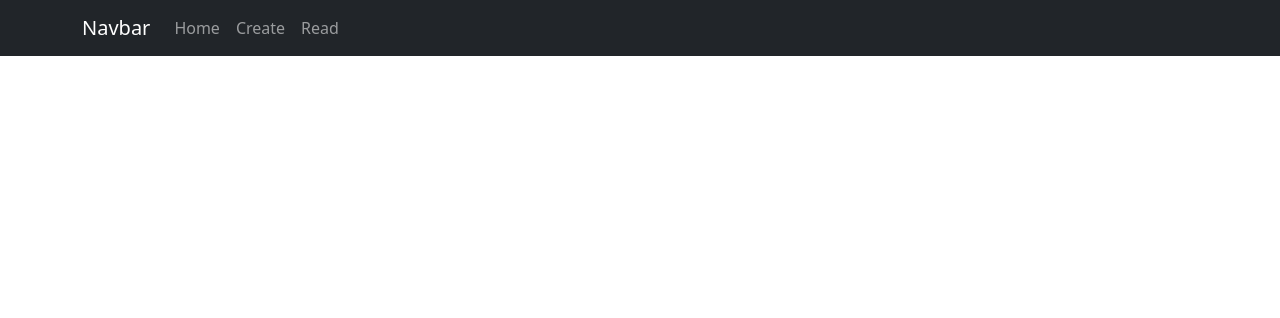
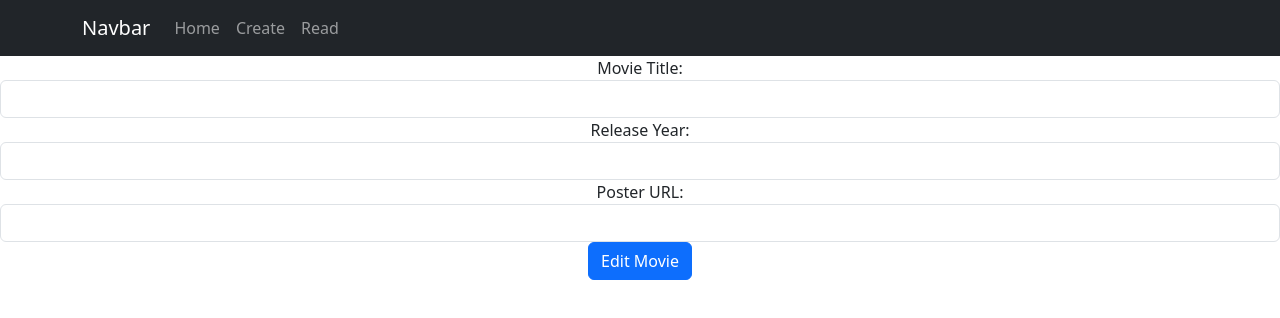
Before and after one commit to natashazywczyk/DataRep_6, a React (Create React App) app: page /edit/1 in a window 1280 px wide. Shown: the top 318 px of the page. Built offline with nearby package versions, Linux system fonts and the light colour scheme; no server answers.

Commit message:
Added edit functionality and client side changes

```diff
--- a/src/App.js
+++ b/src/App.js
@@ -6,6 +6,7 @@
 import Footer from './components/Footer';
 import Read from './components/Read';
 import Create from './components/Create';
+import Edit from './components/Edit';
 
 function App() {
 
@@ -20,6 +21,7 @@
           <Route path = "/home" element = {<Content />} />
           <Route path = "/read" element = {<Read />} />
           <Route path = "/create" element = {<Create />}/>
+          <Route path= '/edit/:id' element= {<Edit />} />
         </Routes>
       </Router>
     </div>
--- /dev/null
+++ b/src/components/Edit.js
@@ -0,0 +1,67 @@
+
+import React from 'react';
+import { useParams } from 'react-router-dom';
+import { useState, useEffect } from 'react';
+import axios from 'axios';
+import { useNavigate } from "react-router-dom";
+
+export default function Edit(props) {
+  let { id } = useParams();
+  const [title, setTitle] = useState("");
+  const [year, setYear] = useState("");
+  const [poster, setPoster] = useState("");
+  const navigate = useNavigate();
+
+useEffect(() => {
+    axios.get('http://localhost:4000/api/movies/' + id)
+        .then((response) => {
+            setTitle(response.data.title);
+            setYear(response.data.year);
+            setPoster(response.data.poster);
+        })
+        .catch((error) => {
+            console.log(error);
+        });
+}, [id]);
+
+const handleSubmit = (event) => {
+    event.preventDefault();
+    const newMovie = { id, title, year, poster };
+    axios.put('http://localhost:4000/api/movies/' + id, newMovie)
+        .then((res) => {
+            console.log(res.data);
+            navigate('/read');
+        });
+}
+
+return (
+    <div>
+        <form onSubmit={handleSubmit}>
+            <div className="form-group">
+                <label>Movie Title: </label>
+                <input type="text"
+                className="form-control"
+                value={title}
+                onChange={(e) => setTitle(e.target.value)} />
+            </div>
+            <div className="form-group">
+                <label>Release Year: </label>
+                <input type="text"
+                className="form-control"
+                value={year}
+                onChange={(e) => setYear(e.target.value)} />
+            </div>
+            <div className="form-group">
+                <label>Poster URL: </label>
+                <input type="text"
+                className="form-control"
+                value={poster}
+                onChange={(e) => setPoster(e.target.value)} />
+            </div>
+            <div className="form-group">
+                <input type="submit" value="Edit Movie" className="btn btn-primary" />
+            </div>
+        </form>
+    </div>
+);
+}
--- a/src/components/MovieItem.js
+++ b/src/components/MovieItem.js
@@ -1,25 +1,24 @@
-import { useEffect } from 'react';
-import Card from 'react-bootstrap/Card'
+import { useEffect } from "react";
+import Card from 'react-bootstrap/Card';
+import { Link } from 'react-router-dom';
 
 
-const MovieItem = (props) => {
+const MovieItem = (props)=> {
+  useEffect(() => {
+    console.log("Movie Item:", props.mymovie);
+  }, [props.mymovie]); // Only run this effect when the mymovie prop changes
 
-    useEffect(
-        ()=>{
-            console.log("Movie Item", props.myMovie);
-        }, [props.myMovie]
-    );
-
-    return(
+  return (
     <div>
       <Card>
-                <Card.header>{props.myMovie.title}</Card.header>
+        <Card.Header>{props.myMovie.title}</Card.Header>
         <Card.Body>
-                    <blockquote className = "blockquote mb-0">
-                        <img src={props.myMovie.Poster} alt={props.myMovie.title}/>
-                        <footer>{props.myMovie.Year}</footer>
+          <blockquote className="blockquote mb-0">
+            <img src={props.myMovie.poster} alt={props.myMovie.title} />
+            <footer>{props.myMovie.year}</footer>
           </blockquote>
         </Card.Body>
+        <Link to={"/edit/" + props.myMovie._id} className="btn btn-primary">Edit</Link>
       </Card>
     </div>
   );
--- a/src/components/Read.js
+++ b/src/components/Read.js
@@ -13,7 +13,7 @@
     {
 
     }
-    axios.get('https://localhost:4000/api/movies')//added desired json file to read
+    axios.get('http://localhost:4000/api/movies')//added desired json file to read
       .then((response) => {
         console.log(response.data);
         setMovies(response.data.movies);//sets movie data
```
Lines whose indentation alone changed are shown as unchanged.
